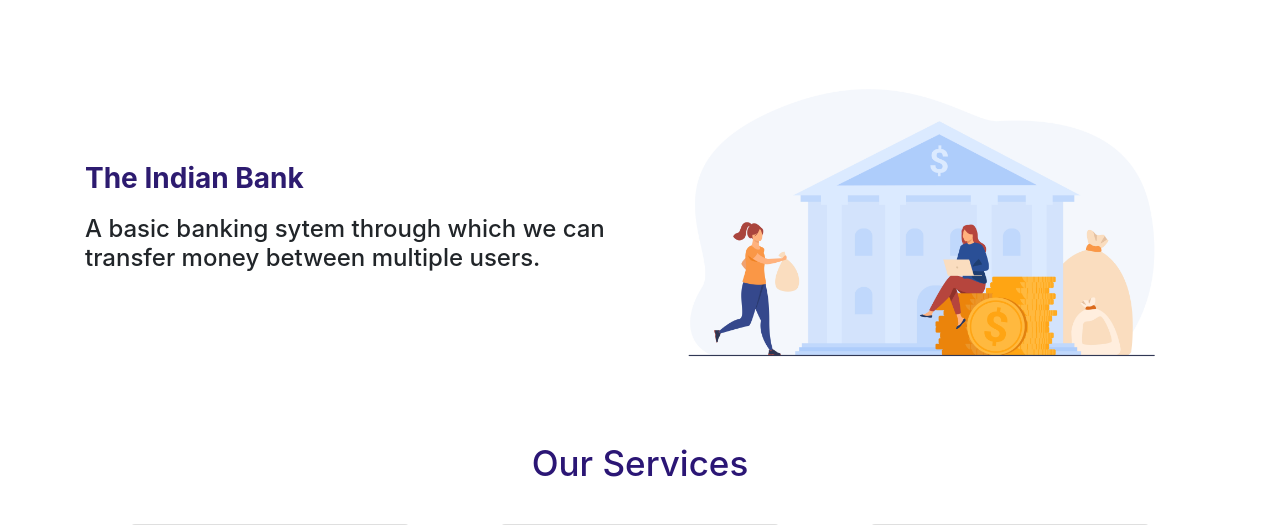
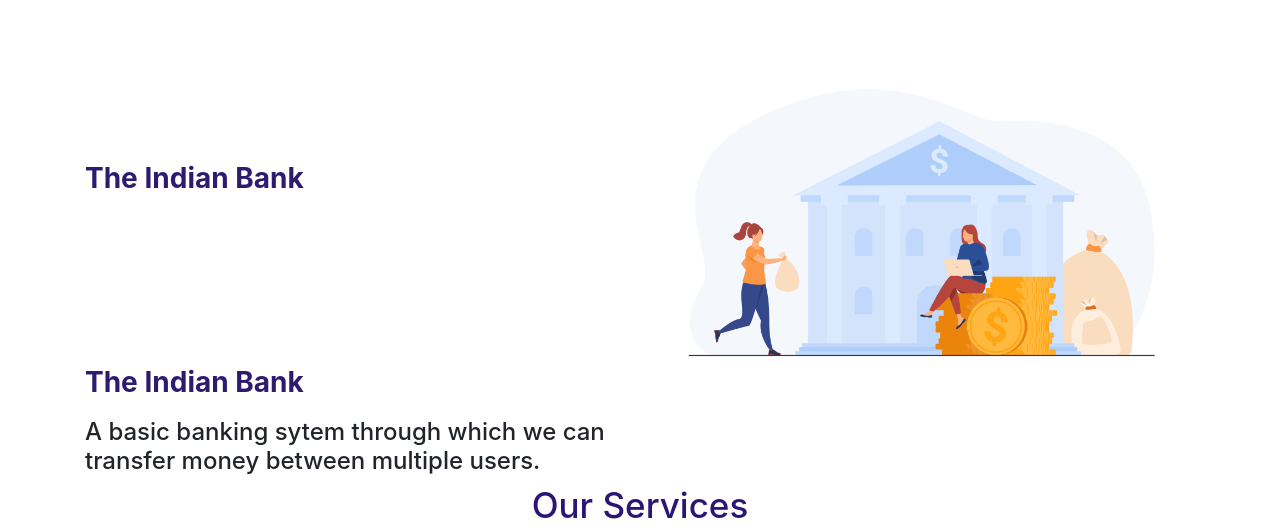
Before and after one commit to StutiLad/19IT057_pipeline, a PHP site: page / in a window 1280 px wide. Shown: the part 110-635 px from the top of the page. Run offline with PHP 8.4, Linux system fonts and the light colour scheme.

Commit message:
Update index.php

```diff
--- a/index.php
+++ b/index.php
@@ -20,6 +20,7 @@
         <div class="container">
             <div class="row">
                 <div class="col-lg-6 col-md-12 site-title">
+			<h3 class="title-text">The Indian Bank</h3>
                     <h3 class="title-text">The Indian Bank</h3>
                     <h4 class="title-text">A basic banking sytem through which we can transfer money between multiple users.</h4>
                 </div>
```
